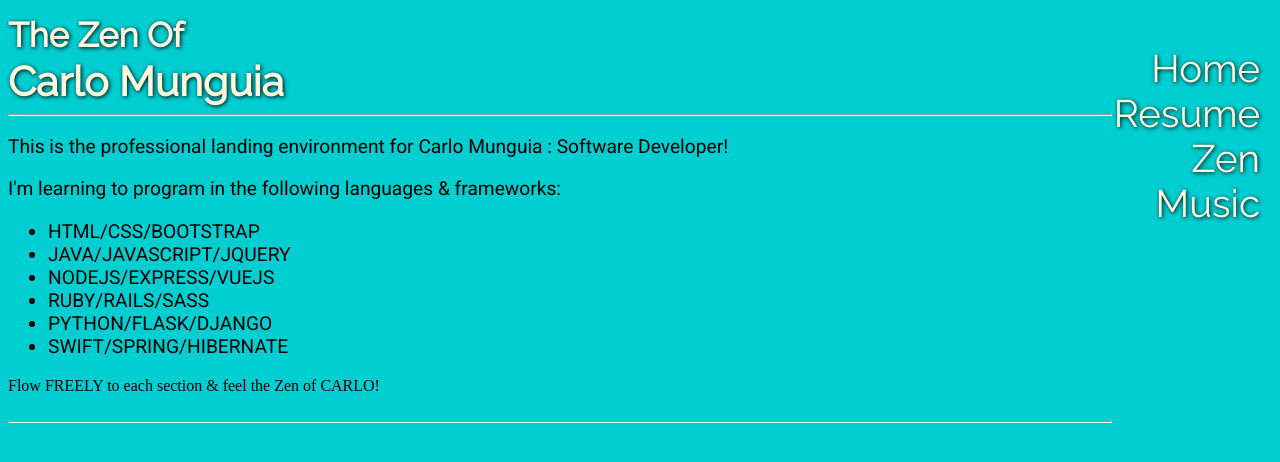
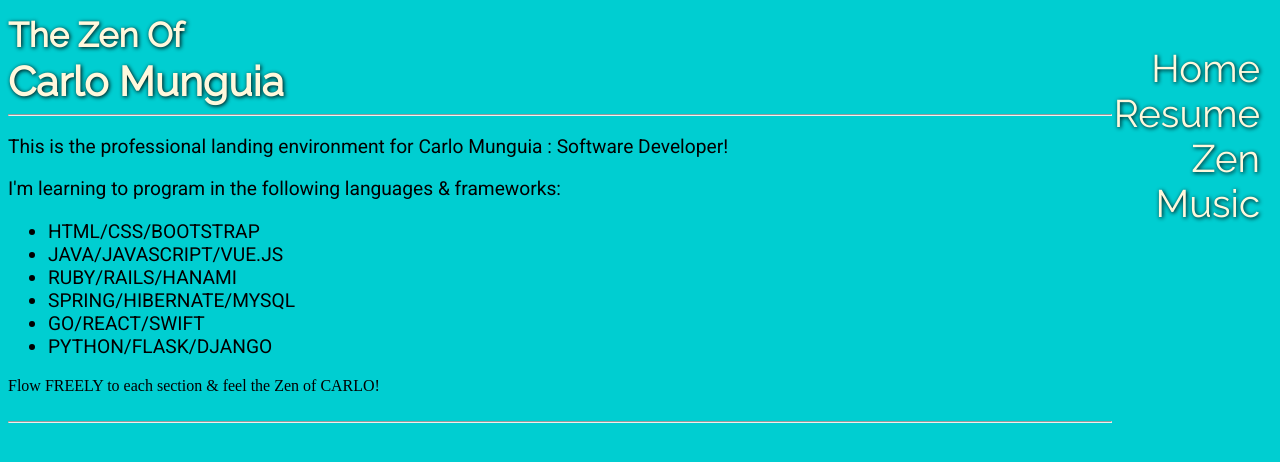
Before and after one commit to carlomunguia/carlomunguia.com, a Vue app: page / in a window 1280 px wide. Shown: the top 462 px of the page. Built offline with nearby package versions, Linux system fonts and the light colour scheme.

Commit message:
working on content of personal site

```diff
--- a/src/components/Home.vue
+++ b/src/components/Home.vue
@@ -6,11 +6,11 @@
     <div>I'm learning to program in the following languages & frameworks:</div>
     <ul>
       <li>HTML/CSS/BOOTSTRAP</li>
-      <li>JAVA/JAVASCRIPT/JQUERY</li>
-      <li>NODEJS/EXPRESS/VUEJS</li>
-      <li>RUBY/RAILS/SASS</li>
+      <li>JAVA/JAVASCRIPT/VUE.JS</li>
+      <li>RUBY/RAILS/HANAMI</li>
+      <li>SPRING/HIBERNATE/MYSQL</li>
+      <li>GO/REACT/SWIFT</li>
       <li>PYTHON/FLASK/DJANGO</li>
-      <li>SWIFT/SPRING/HIBERNATE</li>
     </ul>
   </div>
   <div class="contentArea>">
```
